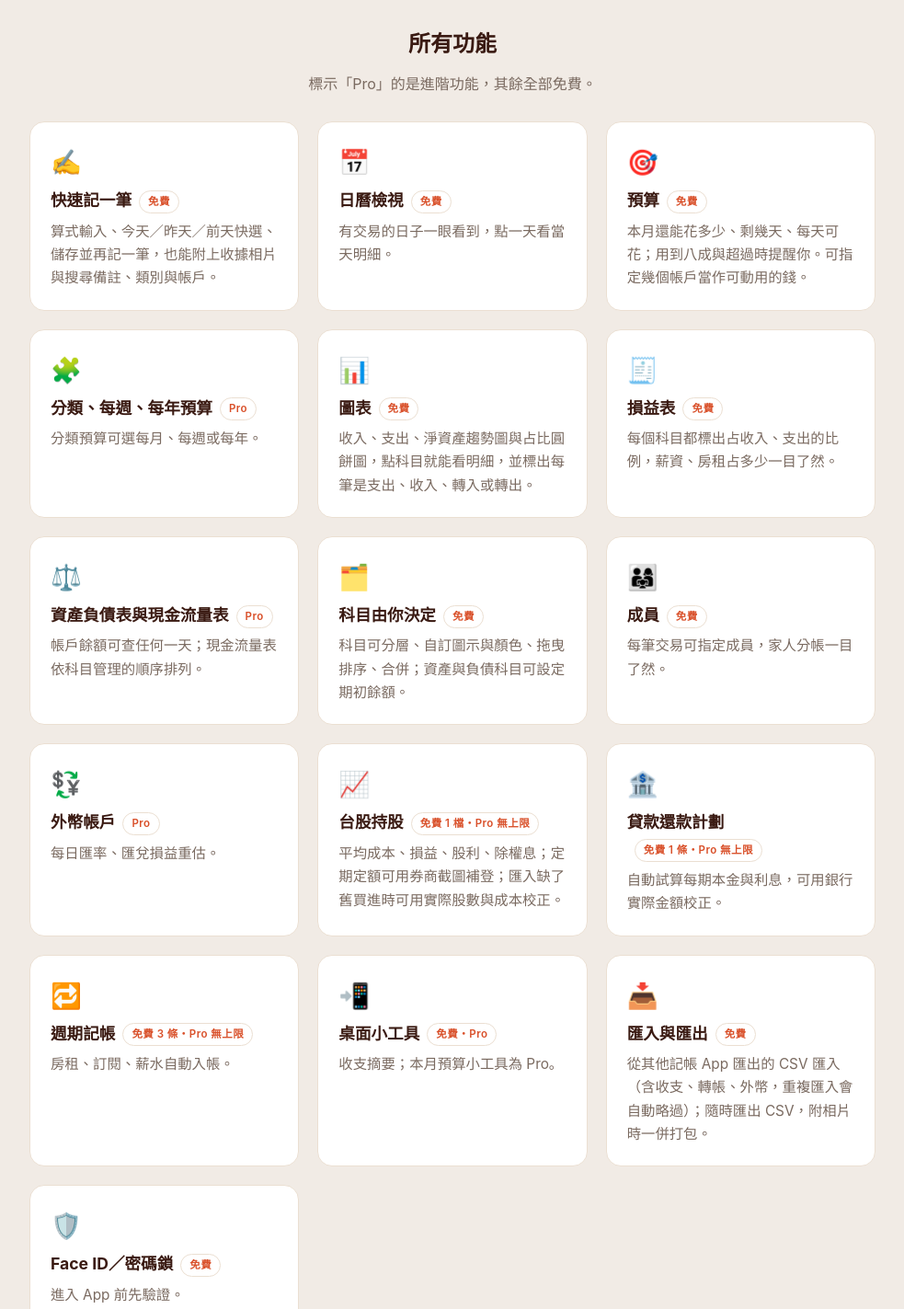
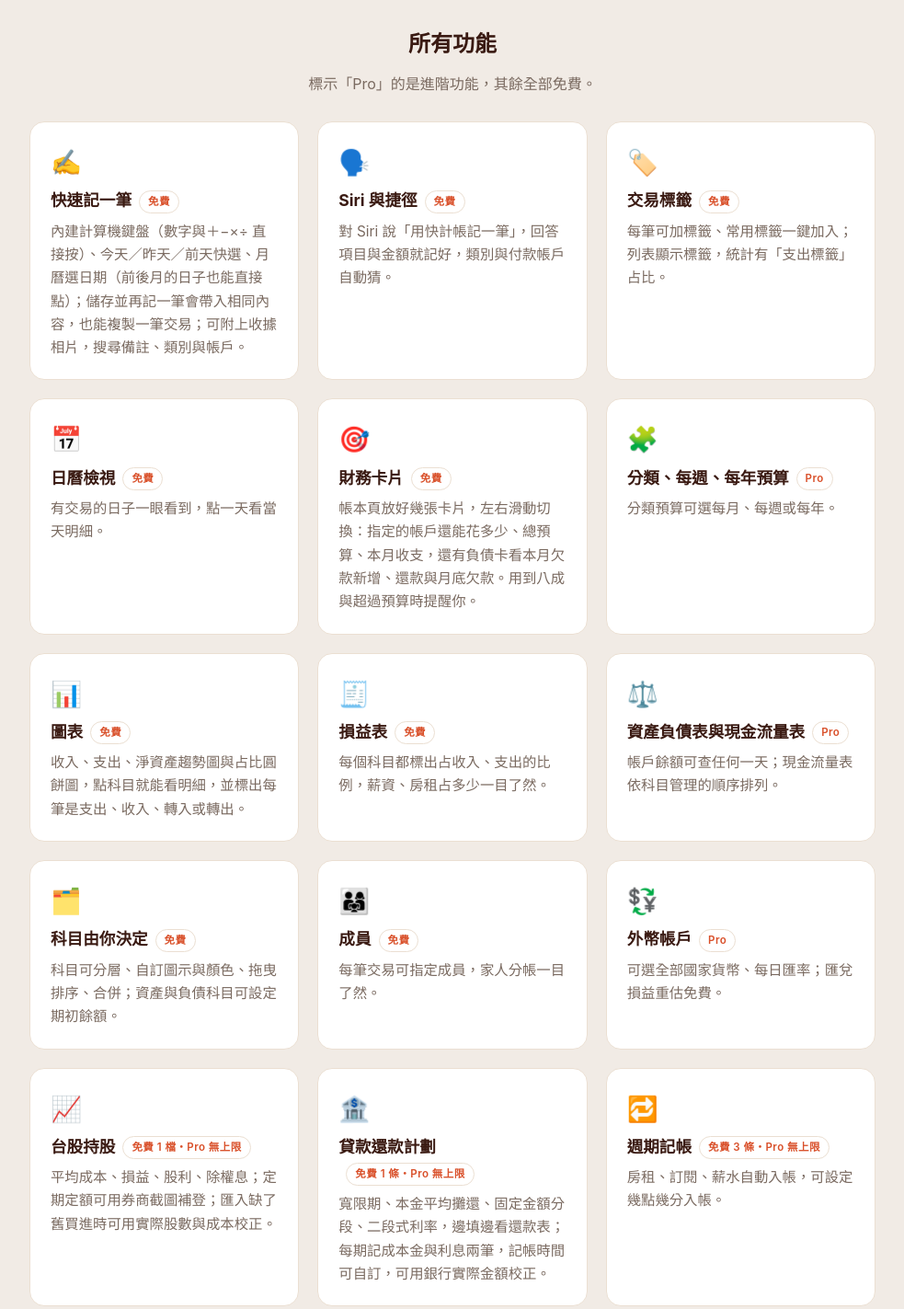
Before and after one commit to SeanSeanYin/quickledger-site, a plain HTML site: page index.html in a window 1280 px wide. Shown: the part 1040-2463 px from the top of the page at 92% size, without its empty margins (148-1131 px from the left). Drawn offline with Linux system fonts and the light colour scheme.

Commit message:
首頁更新：功能卡片補計算機鍵盤、財務卡片（含負債卡）、Siri 與捷徑、交易標籤，修正外幣方案說明（匯兌損益重估已改免費）

```diff
--- a/index.html
+++ b/index.html
@@ -130,19 +130,21 @@
     <h2>所有功能</h2>
     <p class="lede">標示「Pro」的是進階功能，其餘全部免費。</p>
     <div class="grid">
-      <div class="card"><div class="emoji">✍️</div><h3>快速記一筆<span class="pill">免費</span></h3><p>算式輸入、今天／昨天／前天快選、儲存並再記一筆，也能附上收據相片與搜尋備註、類別與帳戶。</p></div>
+      <div class="card"><div class="emoji">✍️</div><h3>快速記一筆<span class="pill">免費</span></h3><p>內建計算機鍵盤（數字與＋−×÷ 直接按）、今天／昨天／前天快選、月曆選日期（前後月的日子也能直接點）；儲存並再記一筆會帶入相同內容，也能複製一筆交易；可附上收據相片，搜尋備註、類別與帳戶。</p></div>
+      <div class="card"><div class="emoji">🗣️</div><h3>Siri 與捷徑<span class="pill">免費</span></h3><p>對 Siri 說「用快計帳記一筆」，回答項目與金額就記好，類別與付款帳戶自動猜。</p></div>
+      <div class="card"><div class="emoji">🏷️</div><h3>交易標籤<span class="pill">免費</span></h3><p>每筆可加標籤、常用標籤一鍵加入；列表顯示標籤，統計有「支出標籤」占比。</p></div>
       <div class="card"><div class="emoji">📅</div><h3>日曆檢視<span class="pill">免費</span></h3><p>有交易的日子一眼看到，點一天看當天明細。</p></div>
-      <div class="card"><div class="emoji">🎯</div><h3>預算<span class="pill">免費</span></h3><p>本月還能花多少、剩幾天、每天可花；用到八成與超過時提醒你。可指定幾個帳戶當作可動用的錢。</p></div>
+      <div class="card"><div class="emoji">🎯</div><h3>財務卡片<span class="pill">免費</span></h3><p>帳本頁放好幾張卡片，左右滑動切換：指定的帳戶還能花多少、總預算、本月收支，還有負債卡看本月欠款新增、還款與月底欠款。用到八成與超過預算時提醒你。</p></div>
       <div class="card"><div class="emoji">🧩</div><h3>分類、每週、每年預算<span class="pill">Pro</span></h3><p>分類預算可選每月、每週或每年。</p></div>
       <div class="card"><div class="emoji">📊</div><h3>圖表<span class="pill">免費</span></h3><p>收入、支出、淨資產趨勢圖與占比圓餅圖，點科目就能看明細，並標出每筆是支出、收入、轉入或轉出。</p></div>
       <div class="card"><div class="emoji">🧾</div><h3>損益表<span class="pill">免費</span></h3><p>每個科目都標出占收入、支出的比例，薪資、房租占多少一目了然。</p></div>
       <div class="card"><div class="emoji">⚖️</div><h3>資產負債表與現金流量表<span class="pill">Pro</span></h3><p>帳戶餘額可查任何一天；現金流量表依科目管理的順序排列。</p></div>
       <div class="card"><div class="emoji">🗂️</div><h3>科目由你決定<span class="pill">免費</span></h3><p>科目可分層、自訂圖示與顏色、拖曳排序、合併；資產與負債科目可設定期初餘額。</p></div>
       <div class="card"><div class="emoji">👨‍👩‍👧</div><h3>成員<span class="pill">免費</span></h3><p>每筆交易可指定成員，家人分帳一目了然。</p></div>
-      <div class="card"><div class="emoji">💱</div><h3>外幣帳戶<span class="pill">Pro</span></h3><p>每日匯率、匯兌損益重估。</p></div>
+      <div class="card"><div class="emoji">💱</div><h3>外幣帳戶<span class="pill">Pro</span></h3><p>可選全部國家貨幣、每日匯率；匯兌損益重估免費。</p></div>
       <div class="card"><div class="emoji">📈</div><h3>台股持股<span class="pill">免費 1 檔・Pro 無上限</span></h3><p>平均成本、損益、股利、除權息；定期定額可用券商截圖補登；匯入缺了舊買進時可用實際股數與成本校正。</p></div>
-      <div class="card"><div class="emoji">🏦</div><h3>貸款還款計劃<span class="pill">免費 1 條・Pro 無上限</span></h3><p>自動試算每期本金與利息，可用銀行實際金額校正。</p></div>
-      <div class="card"><div class="emoji">🔁</div><h3>週期記帳<span class="pill">免費 3 條・Pro 無上限</span></h3><p>房租、訂閱、薪水自動入帳。</p></div>
+      <div class="card"><div class="emoji">🏦</div><h3>貸款還款計劃<span class="pill">免費 1 條・Pro 無上限</span></h3><p>寬限期、本金平均攤還、固定金額分段、二段式利率，邊填邊看還款表；每期記成本金與利息兩筆，記帳時間可自訂，可用銀行實際金額校正。</p></div>
+      <div class="card"><div class="emoji">🔁</div><h3>週期記帳<span class="pill">免費 3 條・Pro 無上限</span></h3><p>房租、訂閱、薪水自動入帳，可設定幾點幾分入帳。</p></div>
       <div class="card"><div class="emoji">📲</div><h3>桌面小工具<span class="pill">免費・Pro</span></h3><p>收支摘要；本月預算小工具為 Pro。</p></div>
       <div class="card"><div class="emoji">📥</div><h3>匯入與匯出<span class="pill">免費</span></h3><p>從其他記帳 App 匯出的 CSV 匯入（含收支、轉帳、外幣，重複匯入會自動略過）；隨時匯出 CSV，附相片時一併打包。</p></div>
       <div class="card"><div class="emoji">🛡️</div><h3>Face ID／密碼鎖<span class="pill">免費</span></h3><p>進入 App 前先驗證。</p></div>
@@ -155,8 +157,8 @@
     <h2>購買方案</h2>
     <p class="lede">免費版就有完整的記帳體驗；想拿掉限制，一次買斷「快計帳 Pro」，沒有訂閱。</p>
     <div class="plans">
-      <div class="plan"><h3>免費版</h3><div class="price">永久免費</div><ul><li>記帳、日曆、搜尋、圖表</li><li>本月總預算與提醒</li><li>損益表</li><li>1 本帳本、1 檔持股、1 條貸款</li><li>週期記帳 3 條</li><li>匯入、匯出、Face ID／密碼鎖</li><li>iCloud 同步</li></ul></div>
-      <div class="plan pro"><h3>快計帳 Pro</h3><div class="price">NT$350 一次買斷・開放家人共享</div><ul><li>免費版的全部功能</li><li>多帳本</li><li>分類、每週、每年預算</li><li>資產負債表與現金流量表</li><li>外幣帳戶與匯兌損益重估</li><li>持股與貸款無上限、週期記帳無上限</li><li>每筆交易 3 張相片、本月預算小工具</li><li>家人共享</li></ul></div>
+      <div class="plan"><h3>免費版</h3><div class="price">永久免費</div><ul><li>記帳、日曆、搜尋、圖表</li><li>本月總預算與提醒</li><li>損益表、匯兌損益重估</li><li>1 本帳本、1 檔持股、1 條貸款</li><li>週期記帳 3 條</li><li>匯入、匯出、Face ID／密碼鎖</li><li>iCloud 同步</li></ul></div>
+      <div class="plan pro"><h3>快計帳 Pro</h3><div class="price">NT$350 一次買斷・開放家人共享</div><ul><li>免費版的全部功能</li><li>多帳本</li><li>分類、每週、每年預算</li><li>資產負債表與現金流量表</li><li>外幣帳戶與每日匯率</li><li>持股與貸款無上限、週期記帳無上限</li><li>每筆交易 3 張相片、本月預算小工具</li><li>家人共享</li></ul></div>
     </div>
     <p class="note">購買透過 Apple 處理，可在設定頁「還原購買」。開發者不會收到你的付款資訊。</p>
   </div>
```
